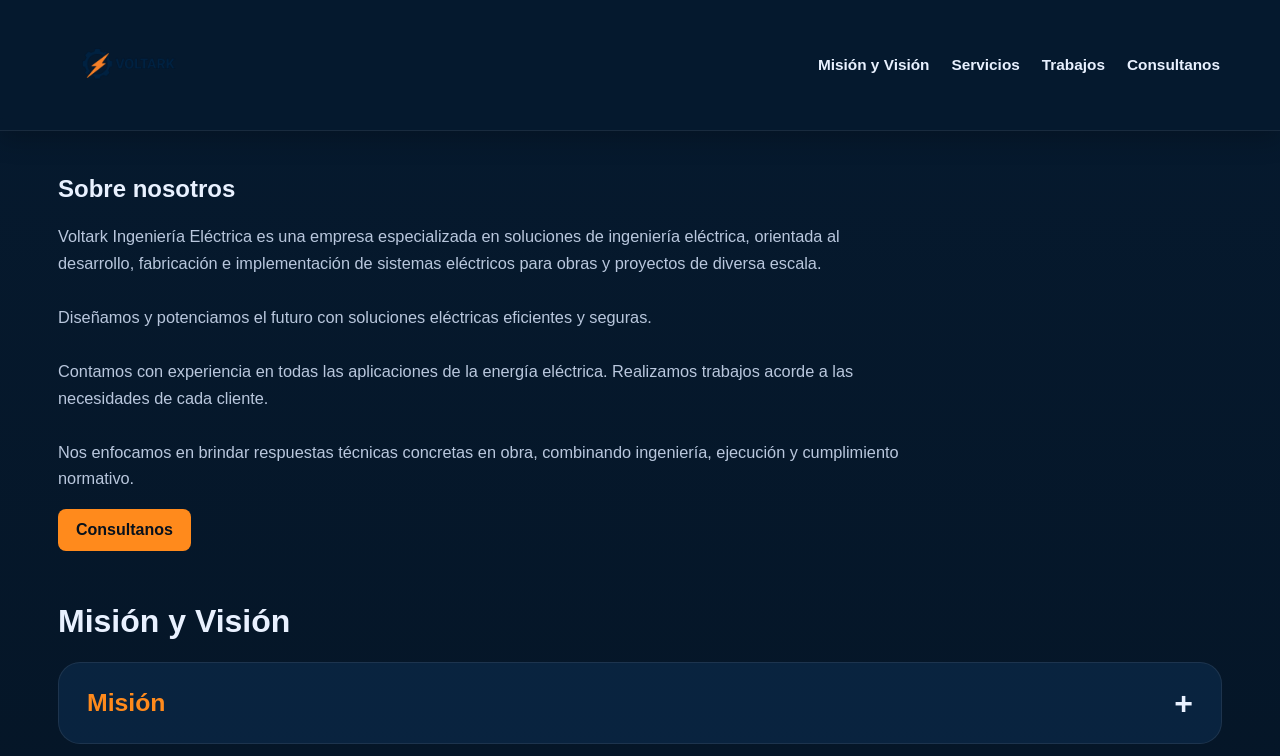
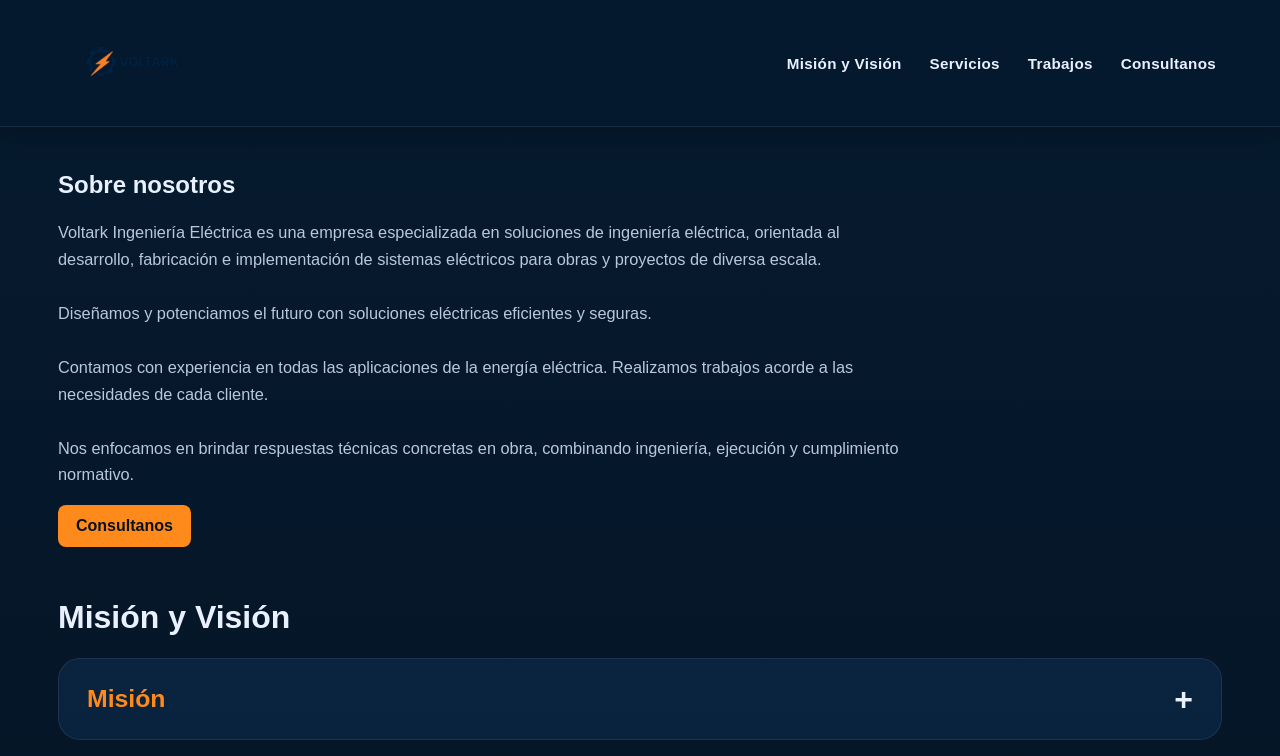
Before and after one commit to VOLTARKUY/PRODUCCION, a plain HTML site: page index.html in a window 1280 px wide. Shown: the top 756 px of the page. Drawn offline with Linux system fonts and the light colour scheme.

Commit message:
Update index.html

```diff
--- a/index.html
+++ b/index.html
@@ -29,21 +29,24 @@ header{
   border-bottom: 1px solid rgba(255,255,255,.08);
   box-shadow: 0 8px 24px rgba(0,0,0,.22);
 }
-.nav {
+  header{
+  width: 100%;
+}
+.nav{
   max-width: 1200px;
-  margin: auto;
-  padding: 14px 20px;
+  margin: 0 auto;
+  padding: 12px 24px;
   display: flex;
   justify-content: space-between;
   align-items: center;
-  gap: 24px;
+}
 }
 .brand{
-  display:flex;
-  align-items:center;
+  display: flex;
+  align-items: center;
+  gap: 10px;
 }
-
-nav{
+  nav{
   display:flex;
   align-items:center;
   flex-wrap:wrap;
@@ -57,12 +60,13 @@ nav{
   font-weight:600;
 }
   nav a{
-  color:var(--texto);
-  margin-left:22px;
-  text-decoration:none;
-  font-weight:600;
-  font-size:.96rem;
-  transition:color .2s ease;
+  color: var(--texto);
+  margin-left: 28px;
+  text-decoration: none;
+  font-weight: 600;
+  font-size: 0.95rem;
+  letter-spacing: 0.3px;
+  transition: color 0.2s ease;
 }
 nav a:hover{
   color:var(--naranja);
```
